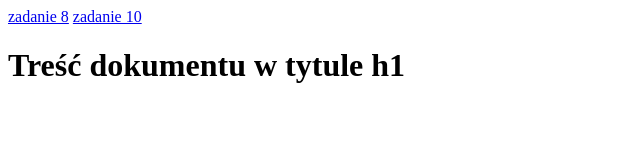
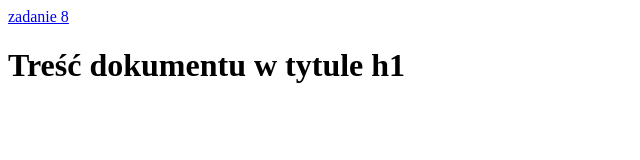
Before and after one commit to BRUNIXXXXX/12, a plain HTML site: page zad9.html in a window 1280 px wide. Shown: the full height of the page, 0-640 px from the left. Drawn offline with Linux system fonts and the light colour scheme.

Commit message:
brak zadania

```diff
--- a/zad9.html
+++ b/zad9.html
@@ -5,7 +5,6 @@
 </head>
 <body>
 	<a href="zad8.html">zadanie 8</a>
-	<a href="zad10.html">zadanie 10</a>
 	<h1 id="h1">Treść dokumentu w tytule h1</h1>
 </body>
 </html>
```
